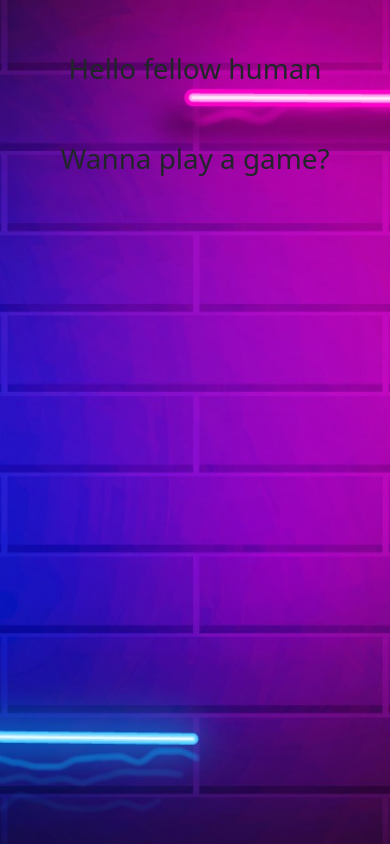
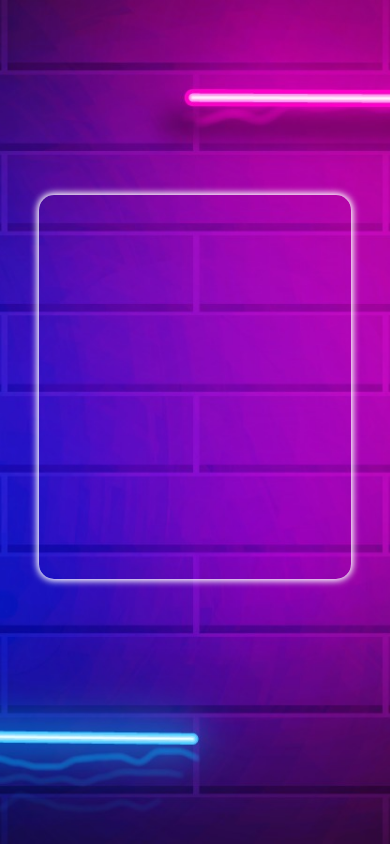
Before and after one commit to danielmolkandov95/Lights-Out-Team-Project-FE, a React (Create React App) app: page / in a window 390 px wide. Built offline with nearby package versions, Linux system fonts and the light colour scheme.

Commit message:
done table

```diff
--- a/public/index.html
+++ b/public/index.html
@@ -2,7 +2,7 @@
 <html lang="en">
   <head>
     <meta charset="utf-8" />
-    <link rel="icon" href="%PUBLIC_URL%/favicon.ico" />
+    <link rel="icon" href="./light.png" />
     <meta name="viewport" content="width=device-width, initial-scale=1" />
     <meta name="theme-color" content="#000000" />
     <meta
@@ -10,7 +10,7 @@
       content="Web site created using create-react-app"
     />
     <link
-      href="https://cdn.jsdelivr.net/npm/bootstrap@5.2.3/dist/css/bootstrap.min.css"
+      href="./light.png"
       rel="stylesheet"
       integrity="sha384-rbsA2VBKQhggwzxH7pPCaAqO46MgnOM80zW1RWuH61DGLwZJEdK2Kadq2F9CUG65"
       crossorigin="anonymous"
@@ -28,7 +28,7 @@
       work correctly both with client-side routing and a non-root public URL.
       Learn how to configure a non-root public URL by running `npm run build`.
     -->
-    <title>React App</title>
+    <title>Light Out</title>
   </head>
   <body>
     <noscript>You need to enable JavaScript to run this app.</noscript>
--- a/src/App.js
+++ b/src/App.js
@@ -1,9 +1,11 @@
+import Game from "./components/Game";
 import HomePage from "./HomePage";
 
 function App() {
   return (
     <div>
-      <HomePage />
+      <Game/>
+      {/* <HomePage /> */}
     </div>
   );
 }
--- /dev/null
+++ b/src/components/Game.css
@@ -0,0 +1,14 @@
+.table{
+    border-radius: 25px;
+        box-shadow: 0 0 7px #fff, 0 0 10px #fff;
+    width: 40%;
+    height: 25rem;
+    margin: 6rem auto;
+}
+
+@media only screen and (max-width: 800px) {
+   .table {border-radius: 15px}
+  .table{width: 80%;}
+   .table {height: 24rem;}
+   .table{ margin: 50% auto;}
+  }
--- /dev/null
+++ b/src/components/Game.js
@@ -0,0 +1,10 @@
+import React from 'react'
+import "./Game.css"
+
+function Game() {
+  return (
+    <div className='table'></div>
+  )
+}
+
+export default Game
```
Also changed, not shown: public/light.png (added), 1 other file (tests, documents, lock files or other folders).
